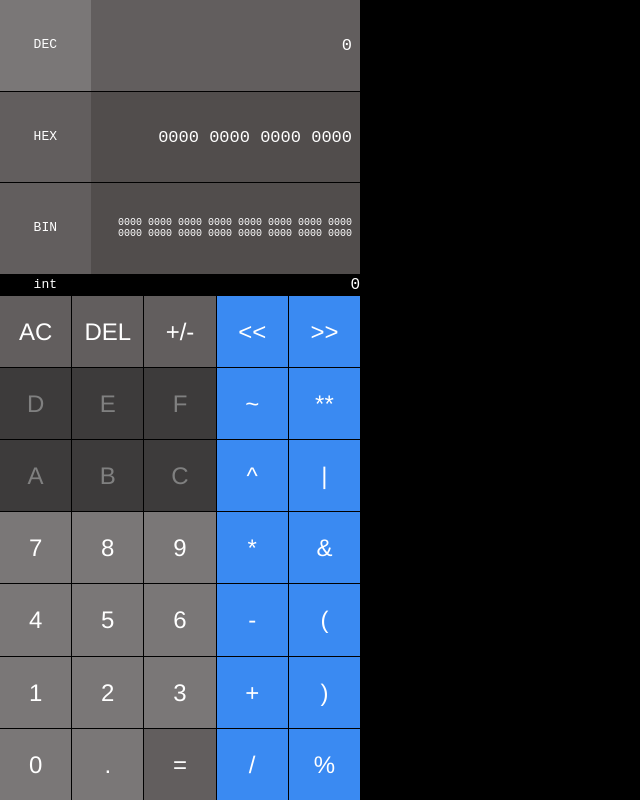
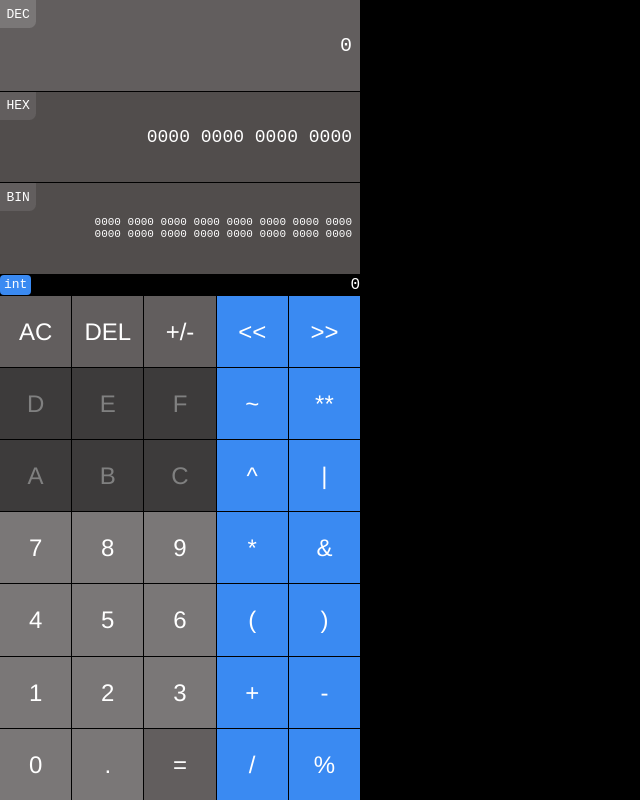
Before and after one commit to agtkh/dev-calc, a plain HTML site: page index.html in a window 1280 px wide. Shown: the whole page, without its empty margins (0-640 px from the left). Drawn offline with Linux system fonts and the light colour scheme.

Commit message:
デザインの変更

```diff
--- a/index.html
+++ b/index.html
@@ -109,11 +109,11 @@
             <div class="num_btn btn bin_disable" data-key="6">
                 6
             </div>
-            <div class="op_btn btn" data-key="-">
-                -
-            </div>
             <div class="op_btn btn" data-key="(">
                 (
+            </div>
+            <div class="op_btn btn" data-key=")">
+                )
             </div>
 
             <div class="num_btn btn" data-key="1">
@@ -128,8 +128,8 @@
             <div class="op_btn btn" data-key="+">
                 +
             </div>
-            <div class="op_btn btn" data-key=")">
-                )
+            <div class="op_btn btn" data-key="-">
+                -
             </div>
 
             <div class="num_btn btn" data-key="0">
--- a/js/main.js
+++ b/js/main.js
@@ -33,7 +33,7 @@ function is_bin_num(char) {
     const bin_dict = "01";
     return (bin_dict.indexOf(char) != -1);
 }
-function is_dec_num() {
+function is_dec_num(char) {
     /**
      * これは10進数の数字か
      */
@@ -91,7 +91,8 @@ class Formula {
                 // 連続の記号入力
                 if (last_key == '=') {
                     // 結果を計算して計算式を更新
-                    this.formula_list = [calc_formula(this.to_str().slice(0, -1)), key];
+                    this.formula_list = [calc_formula(this.to_str().slice(0, -1))];
+                    if (key != '=') { this.formula_list.push(key); }
                 } else if (last_key != ')') {
                     // 上書き
                     this.formula_list[this.formula_list.length - 1] = key;
@@ -255,13 +256,13 @@ function fix_layout() {
         $(this).height(w);
         $(this).css('line-height', w + 'px');
     });
-    $('.result_icon').each(function () {
-        //
-        let h = $(this).height();
-        $(this).width(h);
-        $(this).css('line-height', h + 'px');
-        $('#type').width(h);
-    });
+    // $('.result_icon').each(function () {
+    //     //
+    //     let h = $(this).height();
+    //     $(this).width(h);
+    //     $(this).css('line-height', h + 'px');
+    //     $('#type').width(h);
+    // });
 }
 $(function () {
     fix_layout();
--- a/style.css
+++ b/style.css
@@ -42,11 +42,12 @@ body {
     position: absolute;
     left: 0;
     top: 0;
-    bottom: 0;
     background: #625E5E;
     text-align: center;
     -webkit-user-select: none;
     user-select: none;
+    padding: 0.5em;
+    border-bottom-right-radius: 0.5em;
     cursor: pointer;
 }
 
@@ -66,15 +67,15 @@ body {
 }
 
 #dec_result_field {
-    font-size: 17px;
+    font-size: 20px;
 }
 
 #hex_result_field {
-    font-size: 17px;
+    font-size: 18px;
 }
 
 #bin_result_field {
-    font-size: 10px;
+    font-size: 11px;
 }
 
 .formula_wrapper {
@@ -83,13 +84,15 @@ body {
 }
 
 #type {
-    /* background: #514D4C; */
+    background: #3a8af2;
     position: absolute;
     top: 0;
     left: 0;
     bottom: 0;
     text-align: center;
     line-height: 20px;
+    padding: 0 4px;
+    border-radius: 4px;
     user-select: none;
     -webkit-user-select: none;
     cursor: pointer;
```
